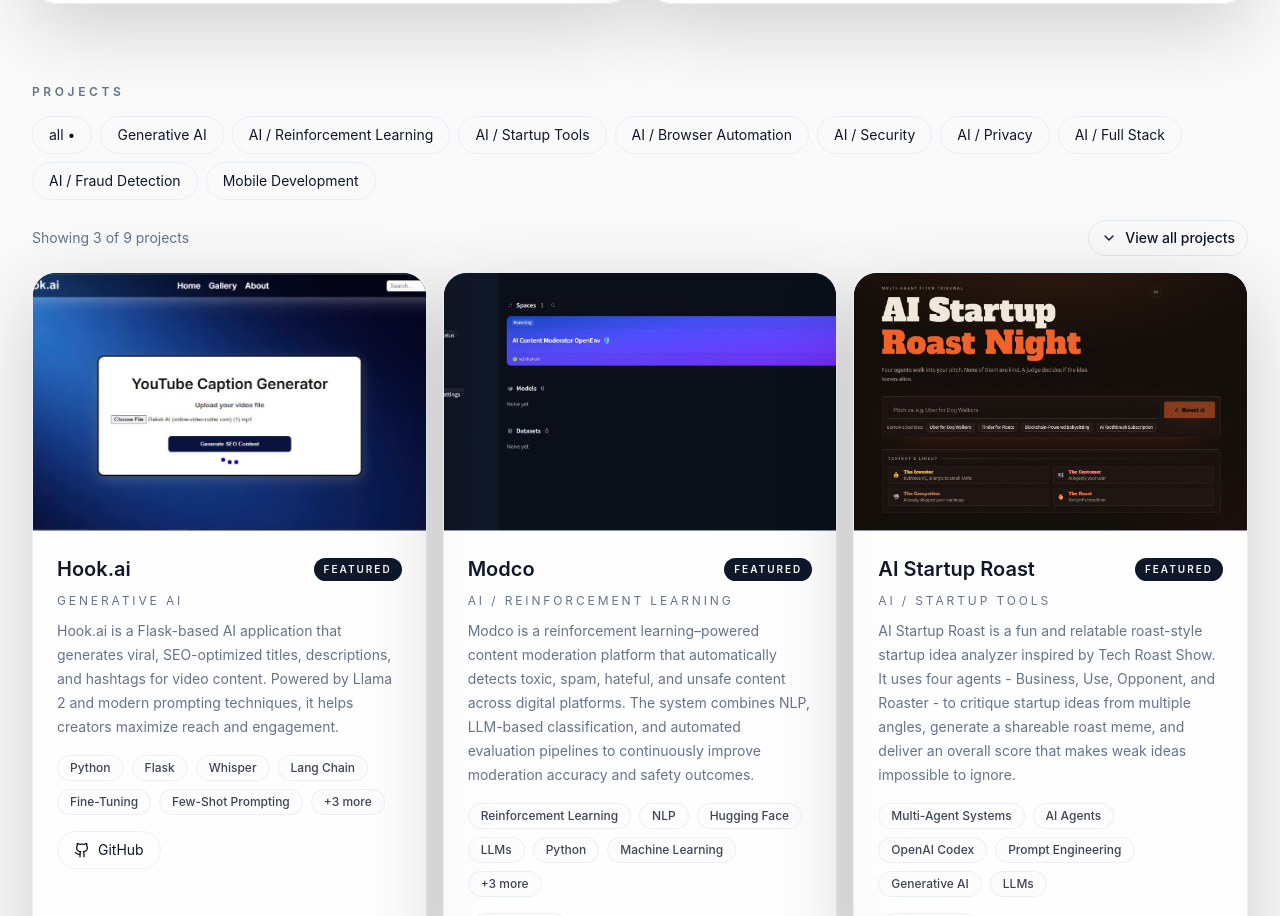
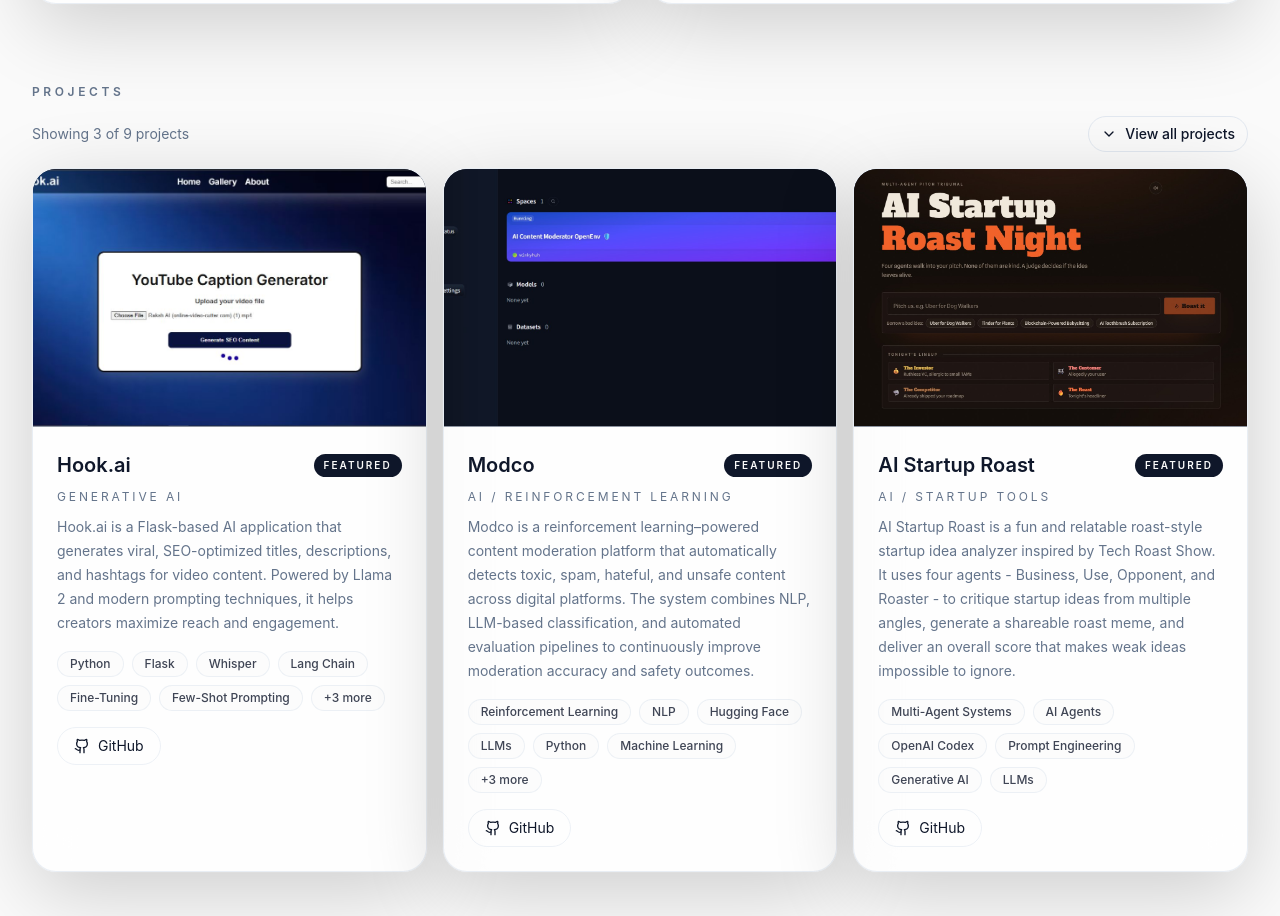
Before and after one commit to V-inaya-K/portfolio, a Next.js app: page / in a window 1280 px wide. Shown: the part 1605-2521 px from the top of the page. Built offline with nearby package versions, Linux system fonts and the light colour scheme.

Commit message:
Update projects-section.tsx

```diff
--- a/components/projects-section.tsx
+++ b/components/projects-section.tsx
@@ -30,7 +30,7 @@
           eyebrow="Projects"
         />
 
-        <div className="mb-5 flex flex-wrap gap-2">
+        {/* <div className="mb-5 flex flex-wrap gap-2">
           {filters.map((filter) => (
             <button
               key={filter}
@@ -42,7 +42,7 @@
               {active === filter ? " •" : ""}
             </button>
           ))}
-        </div>
+        </div> */}
 
         <div className="mb-4 flex flex-wrap items-center justify-between gap-3">
           <p className="text-sm text-muted-foreground">
```
